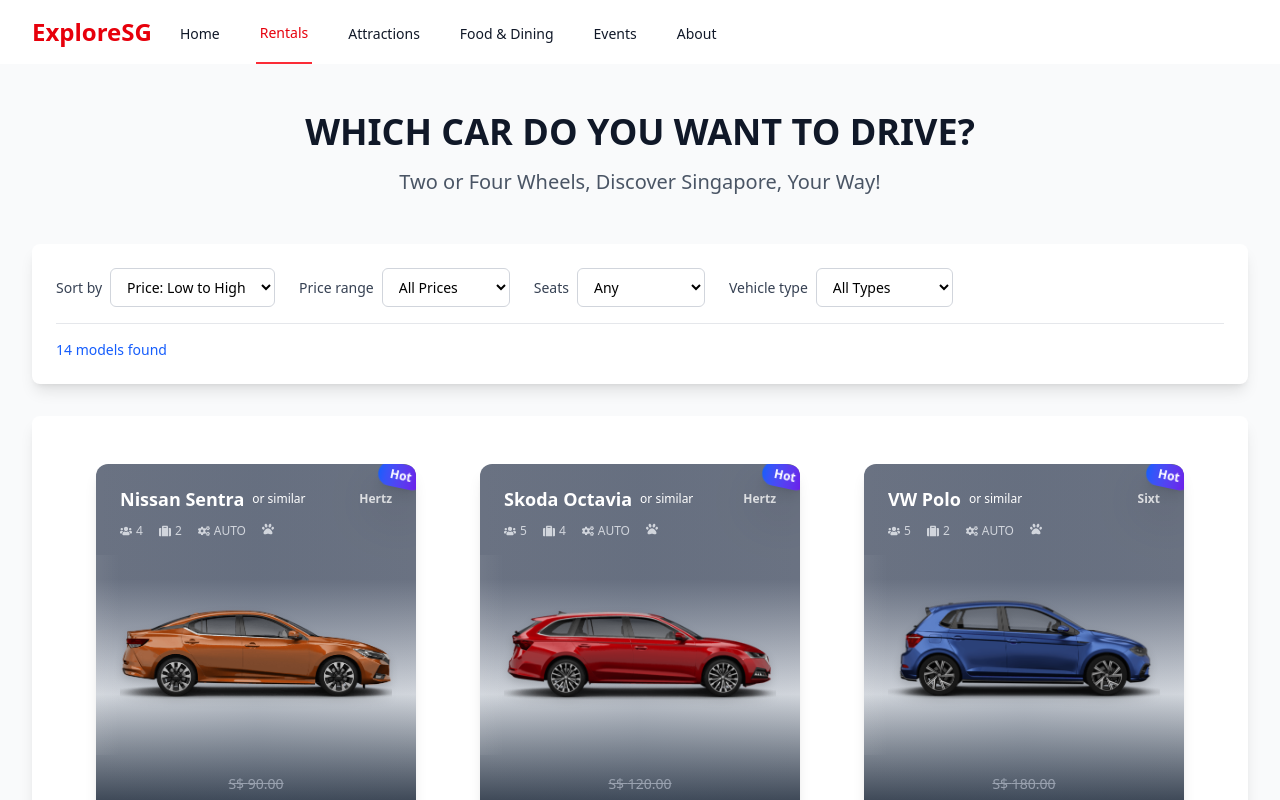
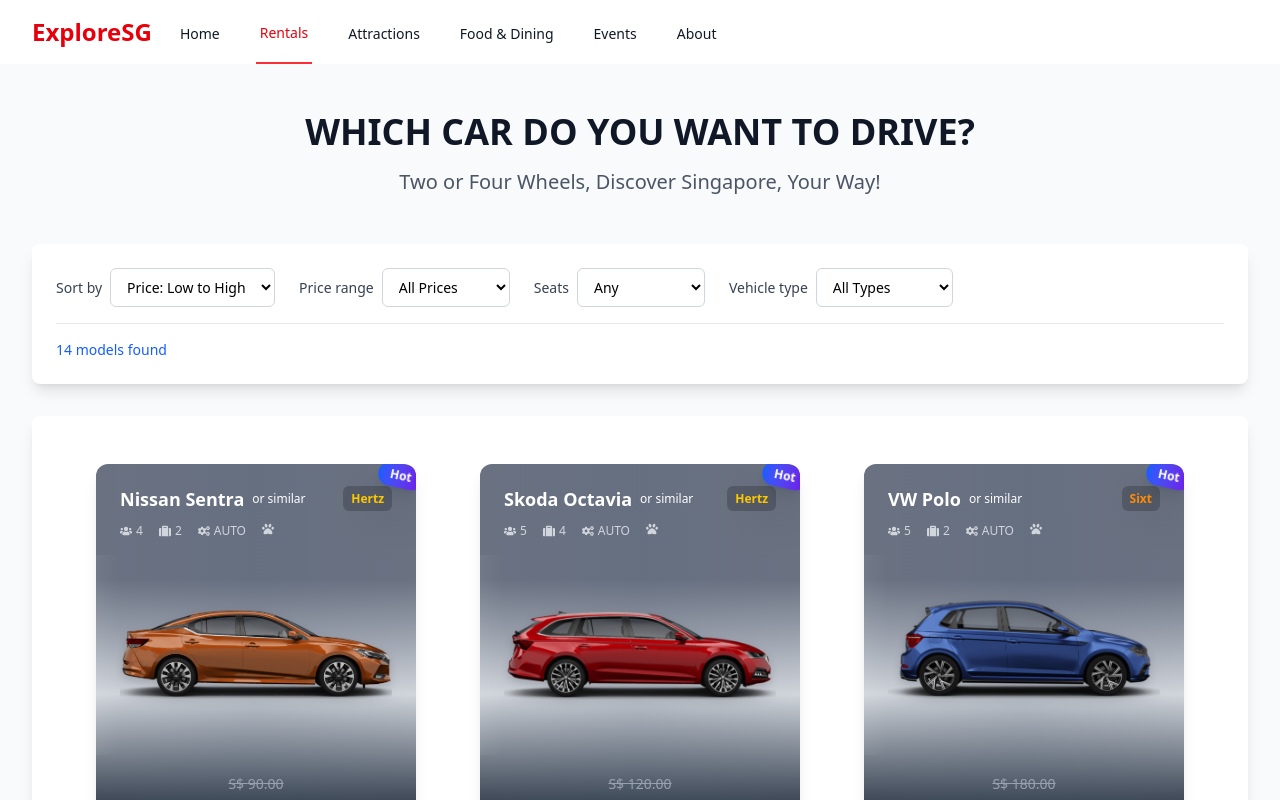
Before and after one commit to XploreSG/exploresg-frontend-service, a React (Vite) app: page /rentals in a window 1280 px wide. Shown: the top 800 px of the page. Built offline with nearby package versions, Linux system fonts and the light colour scheme.

Commit message:
EXPLORE-3: Cars added

```diff
--- a/src/components/Rentals/RentalCard.tsx
+++ b/src/components/Rentals/RentalCard.tsx
@@ -80,8 +80,12 @@
               </h2>{" "}
               <p className="px-2 text-xs font-thin text-white">or similar</p>
             </div>
-            <span className="pl-4 text-xs font-bold whitespace-nowrap text-white/80 group-hover:text-white">
-              {operator}
+            <span
+              className={`pl-4 text-xs font-bold whitespace-nowrap ${operatorStyling} transition-all duration-300 group-hover:scale-105 group-hover:brightness-110`}
+            >
+              <span className="rounded-md bg-black/20 px-2 py-1 backdrop-blur-sm">
+                {operator}
+              </span>
             </span>
           </div>
 
--- a/src/data/rentalCars.ts
+++ b/src/data/rentalCars.ts
@@ -13,6 +13,18 @@
   HERTZ: "Hertz",
   SIXT: "Sixt",
 } as const;
+
+// Utility function to get operator styling based on the operator
+export const getOperatorStyling = (operator: string): string => {
+  switch (operator) {
+    case OPERATORS.HERTZ:
+      return "text-yellow-400";
+    case OPERATORS.SIXT:
+      return "text-orange-400";
+    default:
+      return "text-gray-400";
+  }
+};
 
 export const TRANSMISSIONS = {
   AUTOMATIC: "automatic",
```
